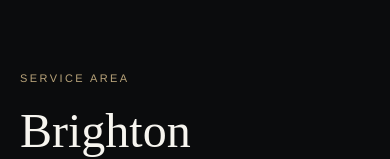
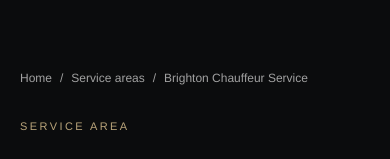
Before and after one commit to Anmolwalia07/viberide, a Next.js app: page /service-areas/brighton in a window 390 px wide. Shown: the part 152-311 px from the top of the page. Built offline with nearby package versions, Linux system fonts and the light colour scheme; no server answers.

Commit message:
Add mobile breadcrumbs to landing pages
Restore breadcrumb navigation for service and service-area pages on mobile while keeping desktop layouts unchanged.

```diff
--- /dev/null
+++ b/src/components/Breadcrumbs.tsx
@@ -0,0 +1,32 @@
+import Link from 'next/link';
+
+type BreadcrumbItem = {
+  label: string;
+  href?: string;
+};
+
+export function Breadcrumbs({ items }: { items: BreadcrumbItem[] }) {
+  return (
+    <nav aria-label="Breadcrumb" className="mb-8 md:hidden">
+      <ol className="flex flex-wrap items-center gap-2 text-xs text-neutral-400">
+        <li>
+          <Link href="/" className="transition-colors hover:text-white">
+            Home
+          </Link>
+        </li>
+        {items.map((item) => (
+          <li key={item.label} className="flex items-center gap-2">
+            <span aria-hidden="true">/</span>
+            {item.href ? (
+              <Link href={item.href} className="transition-colors hover:text-white">
+                {item.label}
+              </Link>
+            ) : (
+              <span>{item.label}</span>
+            )}
+          </li>
+        ))}
+      </ol>
+    </nav>
+  );
+}
--- a/src/components/LocationLandingPage.tsx
+++ b/src/components/LocationLandingPage.tsx
@@ -1,6 +1,7 @@
 import Link from 'next/link';
 import { ArrowUpRight } from 'lucide-react';
 
+import { Breadcrumbs } from '@/components/Breadcrumbs';
 import { SeoJsonLd } from '@/components/SeoJsonLd';
 
 type FAQItem = {
@@ -23,12 +24,14 @@ export function LocationLandingPage({
   intro,
   highlights,
   faqs,
+  breadcrumbs,
   relatedLinks = [],
   jsonLd,
 }: LocationLandingPageProps) {
   return (
     <main className="pt-28">
       <div className="container section">
+        {breadcrumbs.length > 0 && <Breadcrumbs items={breadcrumbs} />}
         <div className="eyebrow">Service area</div>
         <h1 className="serif mt-5 max-w-4xl text-5xl md:text-7xl">{title}</h1>
         <p className="mt-8 max-w-3xl text-lg leading-8 text-neutral-300">{intro}</p>
--- a/src/components/ServiceLandingPage.tsx
+++ b/src/components/ServiceLandingPage.tsx
@@ -1,6 +1,7 @@
 import Link from 'next/link';
 import { ArrowUpRight } from 'lucide-react';
 
+import { Breadcrumbs } from '@/components/Breadcrumbs';
 import { SeoJsonLd } from '@/components/SeoJsonLd';
 
 type FAQItem = {
@@ -33,11 +34,13 @@ export function ServiceLandingPage({
   faqs,
   ctaLabel = 'Book Your Chauffeur',
   ctaHref = '/#quote-form',
+  breadcrumbs,
   jsonLd,
 }: ServiceLandingPageProps) {
   return (
     <main className="pt-28">
       <div className="container section">
+        {breadcrumbs.length > 0 && <Breadcrumbs items={breadcrumbs} />}
         <div className="eyebrow">{eyebrow}</div>
         <h1 className="serif mt-5 max-w-5xl text-5xl md:text-7xl">{title}</h1>
         <p className="mt-8 max-w-3xl text-lg leading-8 text-neutral-300">{intro}</p>
```
Also changed, not shown: 1 other file (tests, documents, lock files or other folders).
